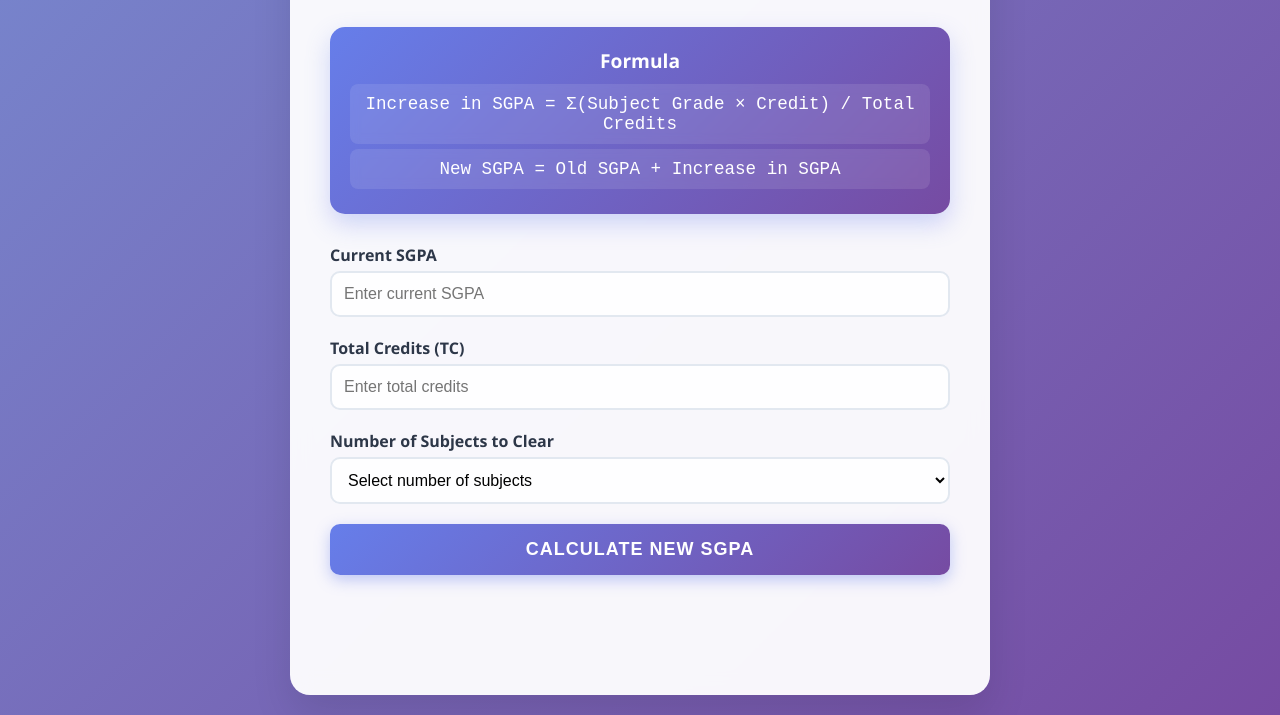
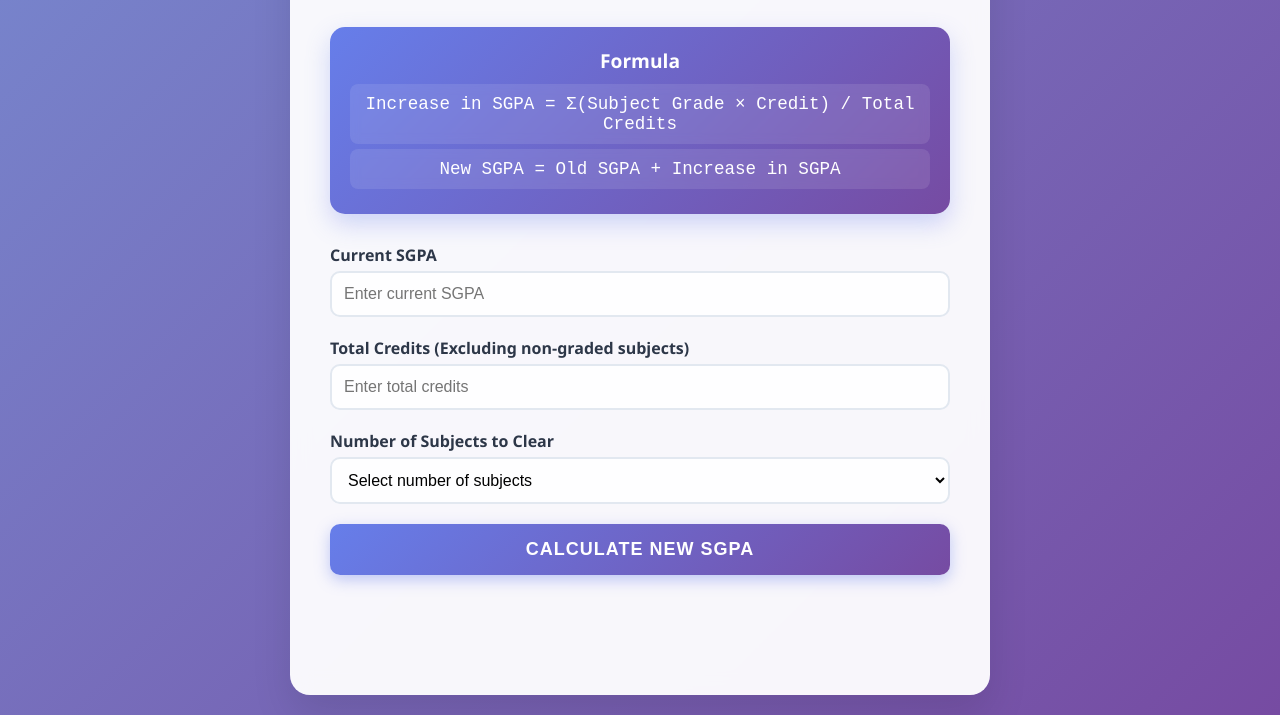
Before and after one commit to JigselW/sgpa-calculator, a plain HTML site: page index.html in a window 1280 px wide. Shown: the part 152-867 px from the top of the page. Drawn offline with Linux system fonts and the light colour scheme.

Commit message:
solved the confusion for non graded subject

```diff
--- a/index.html
+++ b/index.html
@@ -23,7 +23,7 @@
         </div>
 
         <div class="input-group">
-            <label for="total-credits">Total Credits (TC)</label>
+            <label for="total-credits">Total Credits (Excluding non-graded subjects)</label>
             <input type="number" id="total-credits" placeholder="Enter total credits" step="1" min="1">
         </div>
 
```
